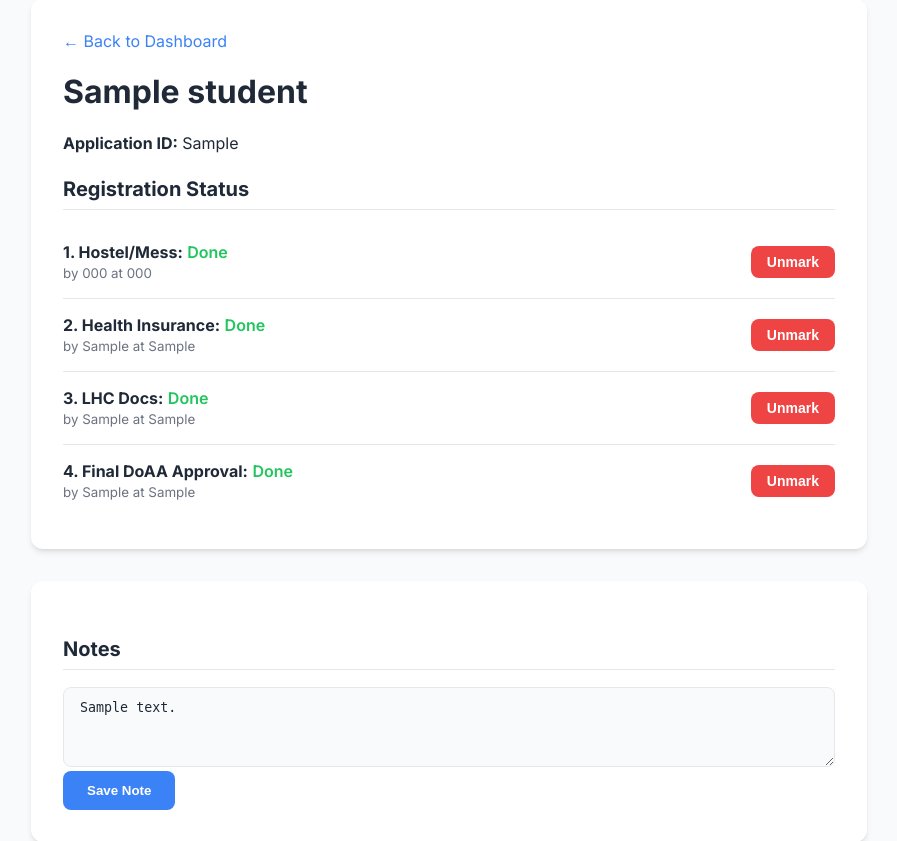
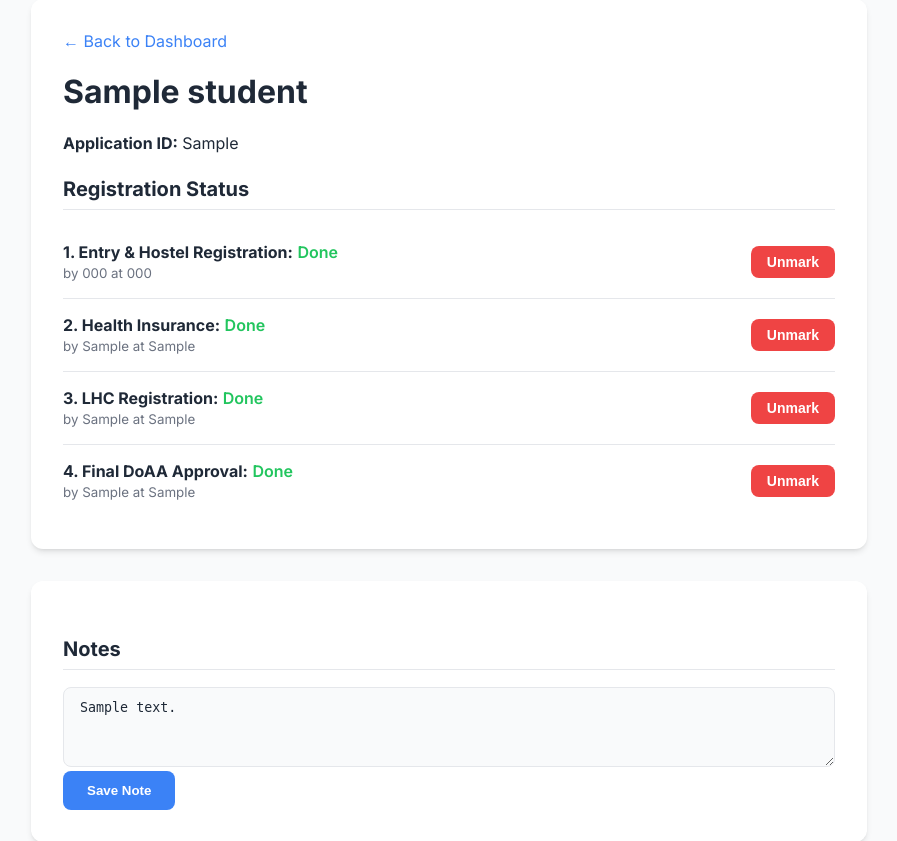
Before and after one commit to Gaurav-s-Project/UDAANHub, a Flask app: template templates/student_details.html in a window 1280 px wide. Shown: the part 95-936 px from the top of the page, without its empty margins (191-1088 px from the left). Run offline with Flask 3, Linux system fonts and the light colour scheme; the template is opened without the code that fills it: most values are stand-ins (such as "Sample title", 1, 10 or a date in 2020).

Commit message:
Update student_details.html

```diff
--- a/templates/student_details.html
+++ b/templates/student_details.html
@@ -38,7 +38,7 @@
 
                     <div class="stage">
                         <div class="stage-details">
-                            <strong>1. Hostel/Mess:</strong>
+                            <strong>1. Entry & Hostel Registration:</strong>
                             <span class="status status-{{ student.stage1_hostel_status | replace(' ', '-') }}">{{ student.stage1_hostel_status }}</span>
                             {% if student.stage1_hostel_by %}<br><small>by {{ student.stage1_hostel_by }} at {{ student.stage1_hostel_ts }}</small>{% endif %}
                         </div>
@@ -68,7 +68,7 @@
 
                     <div class="stage">
                         <div class="stage-details">
-                            <strong>3. LHC Docs:</strong>
+                            <strong>3. LHC Registration:</strong>
                             <span class="status status-{{ student.stage3_lhc_docs_status | replace(' ', '-') }}">{{ student.stage3_lhc_docs_status }}</span>
                             {% if student.stage3_lhc_docs_by %}<br><small>by {{ student.stage3_lhc_docs_by }} at {{ student.stage3_lhc_docs_ts }}</small>{% endif %}
                         </div>
```
